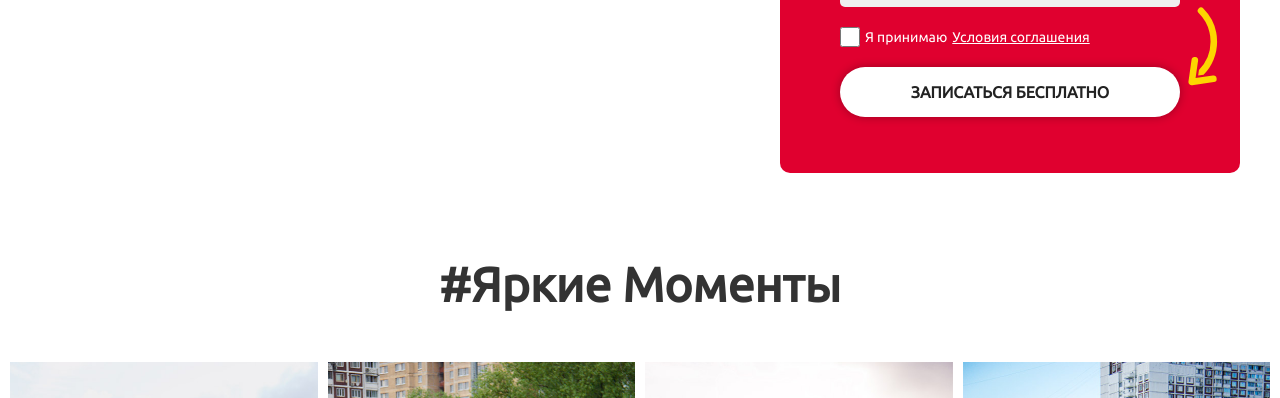
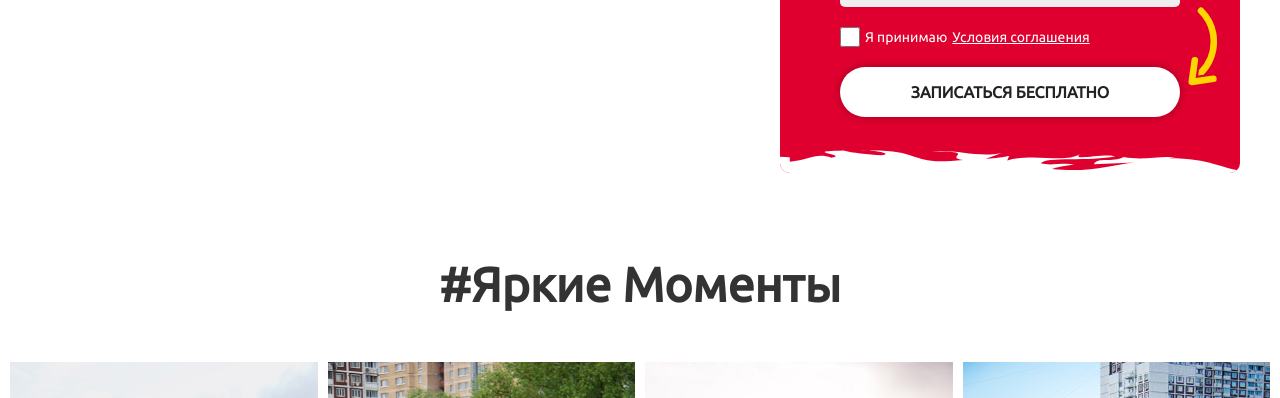
Before and after one commit to IAlexanderI1994/sm, a Next.js app: page / in a window 1280 px wide. Shown: the part 3525-3923 px from the top of the page. Built offline with nearby package versions, Linux system fonts and the light colour scheme.

Commit message:
Commit 24 - add TrimBlock for component FormRegistration (review)

```diff
--- a/components/MainContent/Registration/Registration.tsx
+++ b/components/MainContent/Registration/Registration.tsx
@@ -1,4 +1,4 @@
-import {ContainerRegistration, WrapperForm, WrapperMap, WrapperRegistration } from "./elements"
+import {ContainerRegistration, WrapperForm, WrapperMap, WrapperRegistration,FormRegistrationTrimBlock,FormRegistrationTrimImage } from "./elements"
 import YandexMap from "./YandexMap/YandexMap";
 import FormRegistration from "./FormRegistration/FormRegistration";
 
@@ -12,6 +12,9 @@ const Registration = () => {
                 </WrapperMap>
                 <WrapperForm>
                     <FormRegistration/>
+                    <FormRegistrationTrimBlock>
+                        <FormRegistrationTrimImage src='/images/Trim.svg'/>
+                    </FormRegistrationTrimBlock>
                 </WrapperForm>
             </ContainerRegistration>
         </WrapperRegistration>
--- a/components/MainContent/Registration/elements.ts
+++ b/components/MainContent/Registration/elements.ts
@@ -1,4 +1,5 @@
 import styled from "styled-components";
+import {TrimBlock, TrimImage} from "../AdviceAndTest/elements";
 
 export const WrapperRegistration = styled.div`
   display: flex;
@@ -35,4 +36,14 @@ export const WrapperForm = styled.div`
   background: ${(props) => props.theme.colors.BgRed};
   border-radius: 10px;
   padding: 50px 0;
+  position: relative;
+  overflow: hidden;
 `
+
+export const FormRegistrationTrimBlock = styled(TrimBlock)`
+
+`
+
+export const FormRegistrationTrimImage = styled(TrimImage)`
+
+`
```
